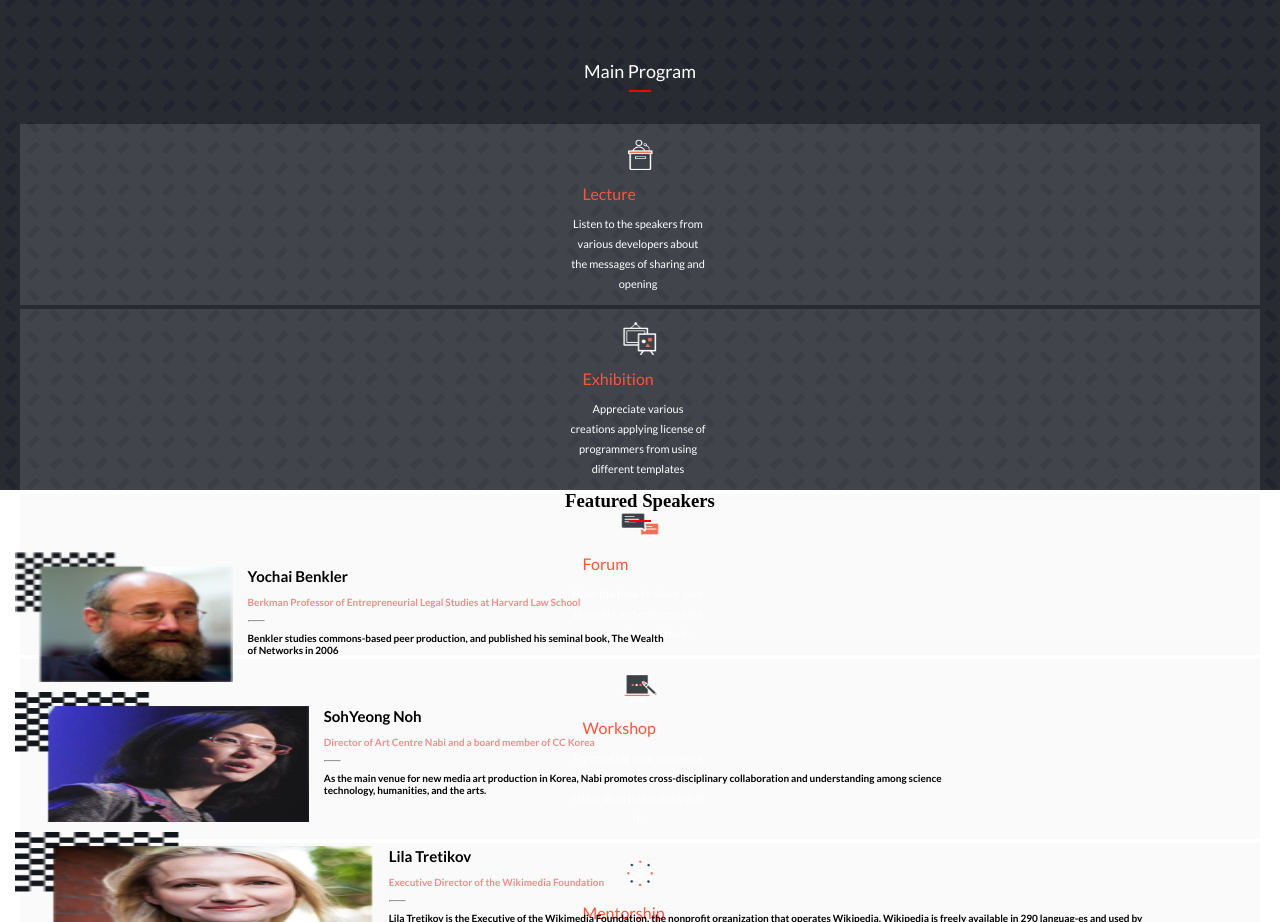
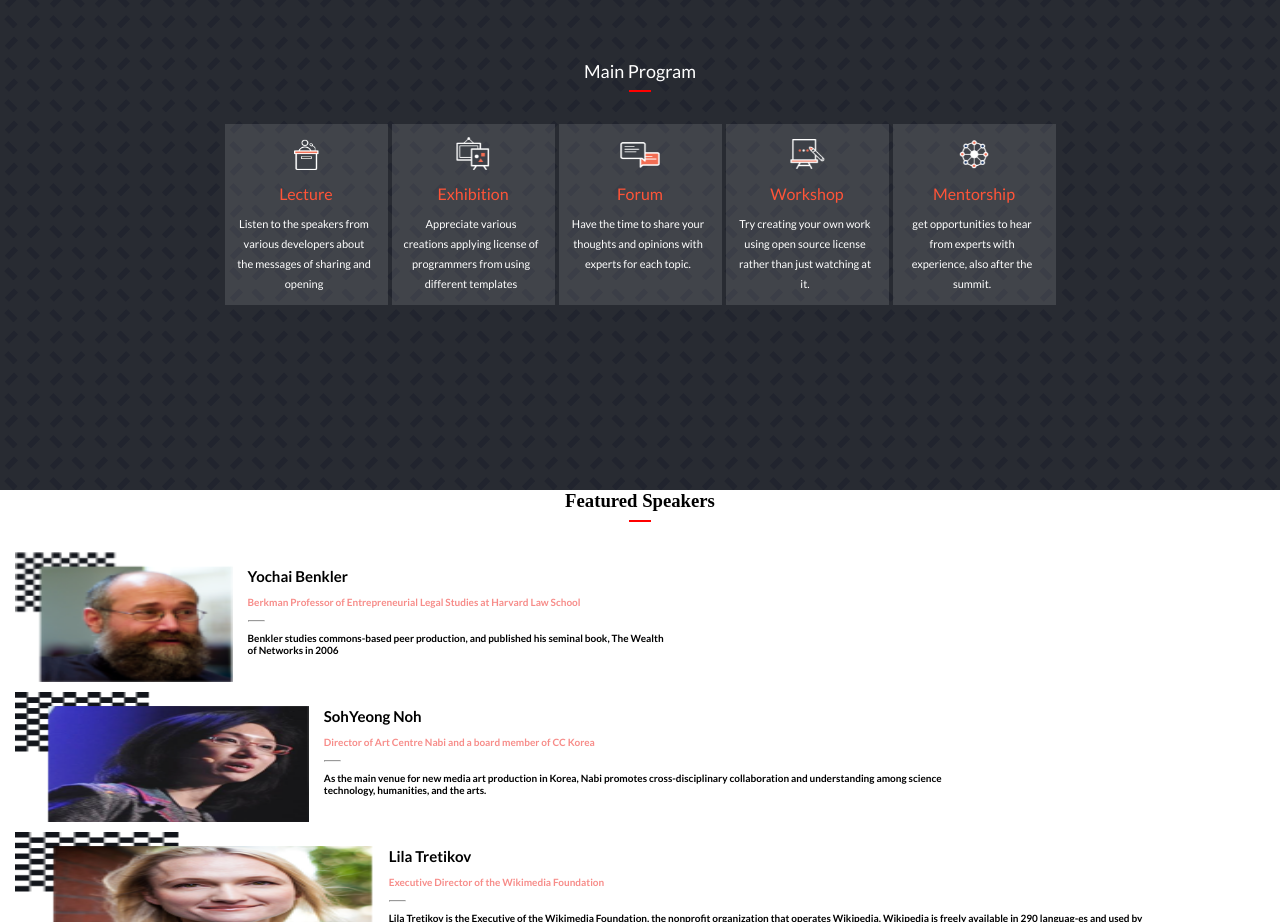
Before and after one commit to flemton/capstone1, a website: page index.html in a window 1280 px wide. Shown: the part 780-1702 px from the top of the page. Drawn offline with Linux system fonts and the light colour scheme.

Commit message:
style main program section for desktop

```diff
--- a/style.css
+++ b/style.css
@@ -202,10 +202,6 @@
     margin-bottom: 30px;
 }
 
-.main-program-comp {
-    display: flex;
-}
-
 .program-grid p {
     font-size: 12px;
     width: 70%;
@@ -377,6 +373,8 @@
         background-color: #dad8d824;
         margin: 2px;
         padding-bottom: 0;
+        width: auto;
+        text-align: center;
     }
 
     .nav-menu img {
@@ -515,10 +513,8 @@
 
     .main-program-comp {
         display: flex;
-    }
-
-    .program-grid {
-        display: flex;
+        flex-direction: row;
+        height: auto;
     }
 
     .program-grid p {
```
